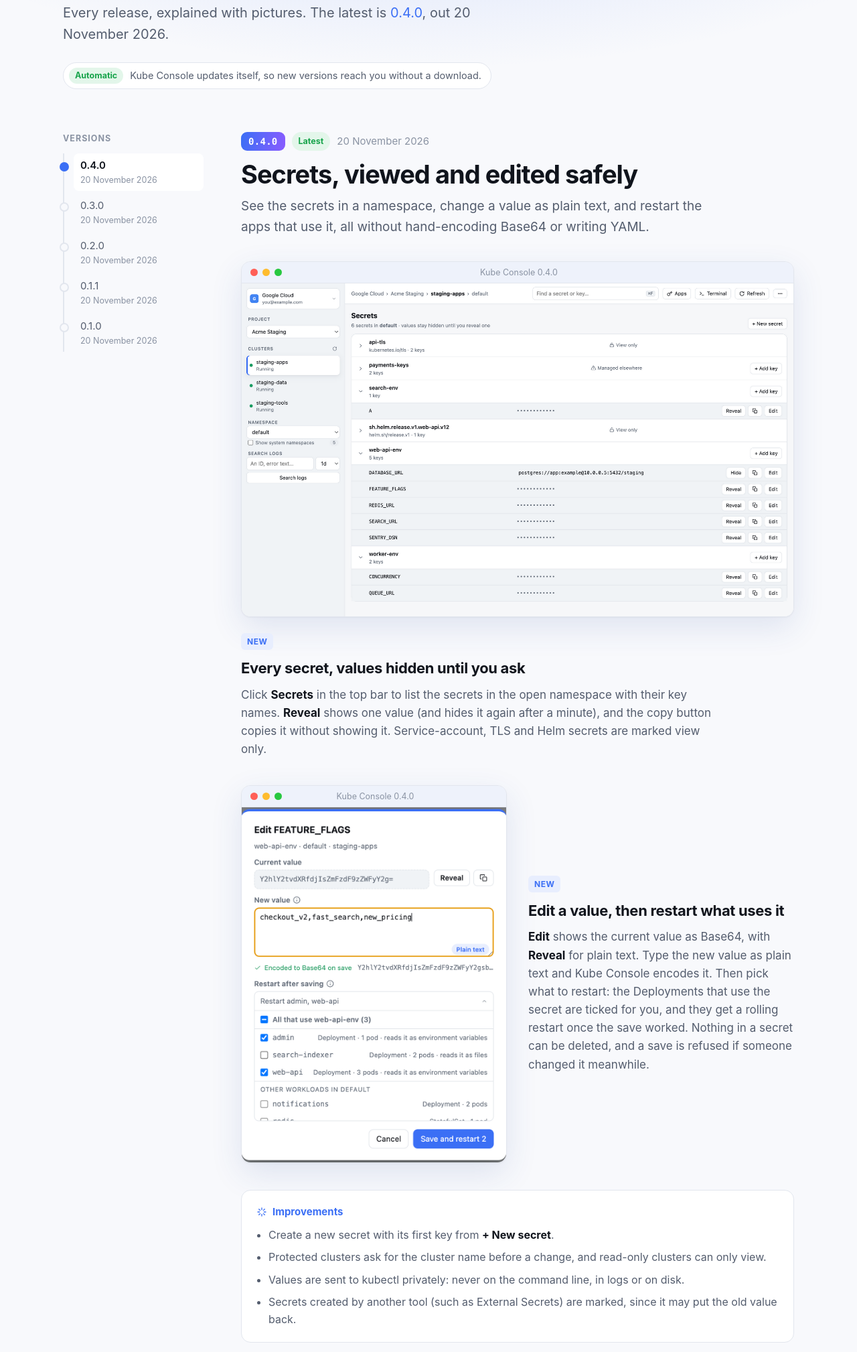
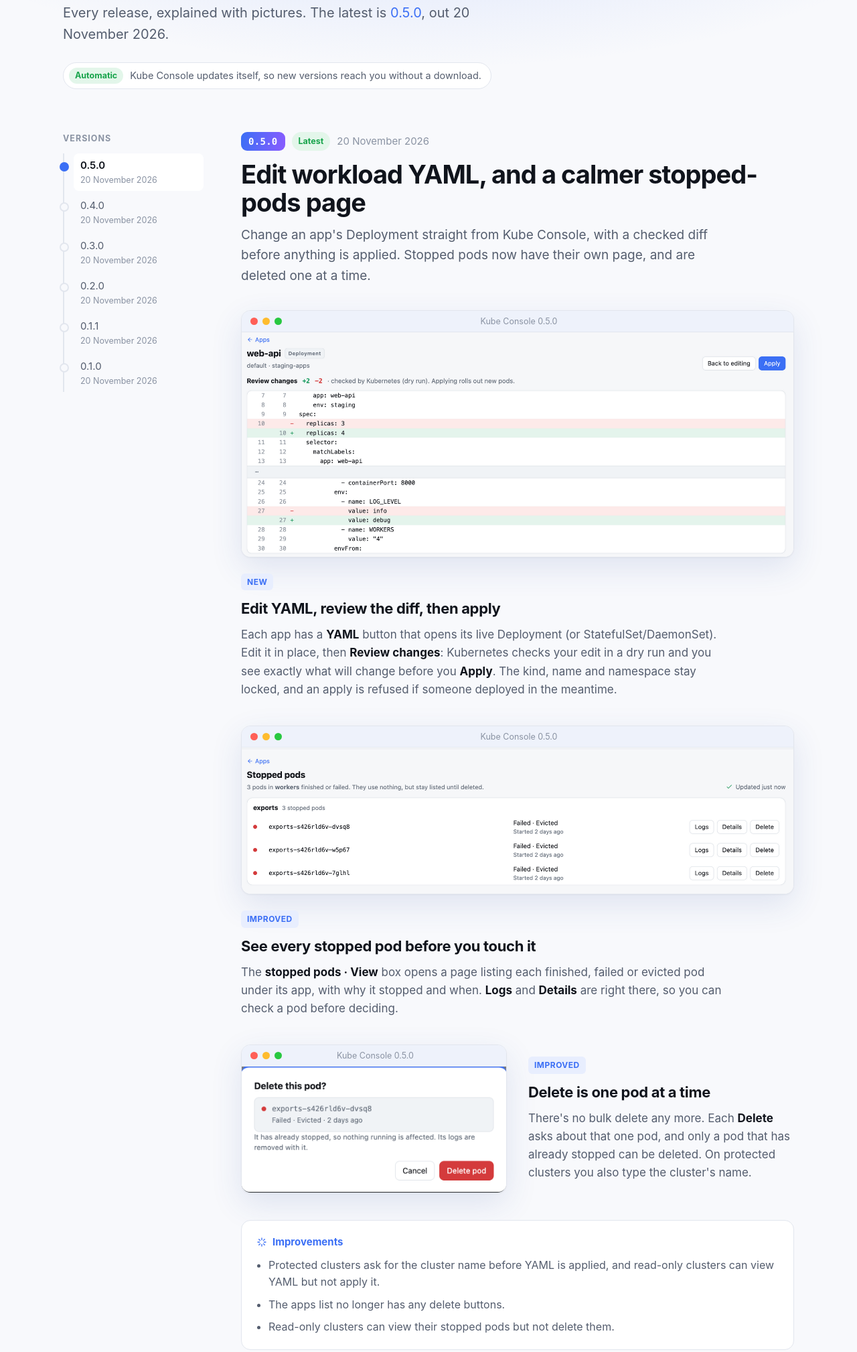
Before and after one commit to sibinms/kube-console-site, a plain HTML site: page docs/whats-new/index.html in a window 1280 px wide. Shown: the part 314-2332 px from the top of the page at 67% size. Drawn offline with Linux system fonts and the light colour scheme.

Commit message:
What's new: 0.5.0

```diff
--- a/docs/whats-new/index.html
+++ b/docs/whats-new/index.html
@@ -4,16 +4,16 @@
   <meta charset="utf-8" />
   <meta name="viewport" content="width=device-width, initial-scale=1" />
   <title>What's new in Kube Console · Release notes</title>
-  <meta name="description" content="What's new in Kube Console, the Mac app for Kubernetes: every release explained with screenshots. Latest: 0.4.0, Secrets, viewed and edited safely." />
+  <meta name="description" content="What's new in Kube Console, the Mac app for Kubernetes: every release explained with screenshots. Latest: 0.5.0, Edit workload YAML, and a calmer stopped-pods page." />
   <link rel="canonical" href="https://sibinms.github.io/kube-console-site/whats-new/" />
   <meta name="theme-color" content="#3b6ff5" />
   <link rel="icon" type="image/png" href="../icon.png" />
   <meta property="og:type" content="website" />
   <meta property="og:site_name" content="Kube Console" />
-  <meta property="og:title" content="What's new in Kube Console 0.4.0" />
-  <meta property="og:description" content="Secrets, viewed and edited safely. See the secrets in a namespace, change a value as plain text, and restart the apps that use it, all without hand-encoding Base64 or writing YAML." />
+  <meta property="og:title" content="What's new in Kube Console 0.5.0" />
+  <meta property="og:description" content="Edit workload YAML, and a calmer stopped-pods page. Change an app's Deployment straight from Kube Console, with a checked diff before anything is applied. Stopped pods now have their own page, and are deleted one at a time." />
   <meta property="og:url" content="https://sibinms.github.io/kube-console-site/whats-new/" />
-  <meta property="og:image" content="https://sibinms.github.io/kube-console-site/whats-new/0.4.0/secrets-light.png" />
+  <meta property="og:image" content="https://sibinms.github.io/kube-console-site/whats-new/0.5.0/yaml-light.png" />
   <meta name="twitter:card" content="summary_large_image" />
   <!-- Built by scripts/whats-new.js in the app repository; edit release-notes/, not this file. -->
   <style>
@@ -151,7 +151,7 @@
       <div class="wrap">
         <div class="kicker">Release notes</div>
         <h1>What's new in <span class="grad">Kube Console</span></h1>
-        <p class="lead">Every release, explained with pictures. The latest is <a href="#v0.4.0">0.4.0</a>, out 20 November 2026.</p>
+        <p class="lead">Every release, explained with pictures. The latest is <a href="#v0.5.0">0.5.0</a>, out 20 November 2026.</p>
         <div class="auto"><b>Automatic</b> Kube Console updates itself, so new versions reach you without a download.</div>
       </div>
     </header>
@@ -160,7 +160,8 @@
       <aside class="toc" aria-label="Versions">
         <h4>Versions</h4>
         <ol>
-          <li><a href="#v0.4.0" class="on">0.4.0<small>20 November 2026</small></a></li>
+          <li><a href="#v0.5.0" class="on">0.5.0<small>20 November 2026</small></a></li>
+          <li><a href="#v0.4.0">0.4.0<small>20 November 2026</small></a></li>
           <li><a href="#v0.3.0">0.3.0<small>20 November 2026</small></a></li>
           <li><a href="#v0.2.0">0.2.0<small>20 November 2026</small></a></li>
           <li><a href="#v0.1.1">0.1.1<small>20 November 2026</small></a></li>
@@ -168,11 +169,72 @@
         </ol>
       </aside>
       <div>
+      <article class="release" id="v0.5.0">
+        <header>
+          <div class="meta">
+            <span class="ver">0.5.0</span>
+            <span class="latest">Latest</span>
+            <time datetime="2026-11-20">20 November 2026</time>
+            <a class="permalink" href="#v0.5.0" title="Link to 0.5.0" aria-label="Link to version 0.5.0"><svg width="15" height="15" viewBox="0 0 24 24" fill="none" stroke="currentColor" stroke-width="2" stroke-linecap="round" stroke-linejoin="round" aria-hidden="true"><path d="M10 13a5 5 0 0 0 7.5.5l3-3a5 5 0 0 0-7-7l-1.7 1.7"/><path d="M14 11a5 5 0 0 0-7.5-.5l-3 3a5 5 0 0 0 7 7l1.7-1.7"/></svg></a>
+          </div>
+          <h2>Edit workload YAML, and a calmer stopped-pods page</h2>
+          <p class="summary">Change an app's Deployment straight from Kube Console, with a checked diff before anything is applied. Stopped pods now have their own page, and are deleted one at a time.</p>
+        </header>
+        <div class="hl">
+          <figure class="shot">
+            <div class="chrome"><i></i><i></i><i></i><span>Kube Console 0.5.0</span></div>
+            <picture>
+              <source srcset="0.5.0/yaml-dark.png" media="(prefers-color-scheme: dark)" />
+              <img src="0.5.0/yaml-light.png" alt="The YAML editor's review step for web-api, showing replicas changed from 3 to 4 and LOG_LEVEL from info to debug" fetchpriority="high" />
+            </picture>
+          </figure>
+          <div class="hl-text">
+            <span class="tag">New</span>
+            <h3>Edit YAML, review the diff, then apply</h3>
+            <p>Each app has a <strong>YAML</strong> button that opens its live Deployment (or StatefulSet/DaemonSet). Edit it in place, then <strong>Review changes</strong>: Kubernetes checks your edit in a dry run and you see exactly what will change before you <strong>Apply</strong>. The kind, name and namespace stay locked, and an apply is refused if someone deployed in the meantime.</p>
+          </div>
+        </div>
+        <div class="hl">
+          <figure class="shot">
+            <div class="chrome"><i></i><i></i><i></i><span>Kube Console 0.5.0</span></div>
+            <picture>
+              <source srcset="0.5.0/stopped-dark.png" media="(prefers-color-scheme: dark)" />
+              <img src="0.5.0/stopped-light.png" alt="The Stopped pods page listing three evicted exports pods, each with Logs, Details and Delete buttons" loading="lazy" />
+            </picture>
+          </figure>
+          <div class="hl-text">
+            <span class="tag">Improved</span>
+            <h3>See every stopped pod before you touch it</h3>
+            <p>The <strong>stopped pods · View</strong> box opens a page listing each finished, failed or evicted pod under its app, with why it stopped and when. <strong>Logs</strong> and <strong>Details</strong> are right there, so you can check a pod before deciding.</p>
+          </div>
+        </div>
+        <div class="hl compact">
+          <figure class="shot">
+            <div class="chrome"><i></i><i></i><i></i><span>Kube Console 0.5.0</span></div>
+            <picture>
+              <source srcset="0.5.0/stopped-confirm-dark.png" media="(prefers-color-scheme: dark)" />
+              <img src="0.5.0/stopped-confirm-light.png" alt="A small dialog asking Delete this pod? for one evicted pod" loading="lazy" />
+            </picture>
+          </figure>
+          <div class="hl-text">
+            <span class="tag">Improved</span>
+            <h3>Delete is one pod at a time</h3>
+            <p>There's no bulk delete any more. Each <strong>Delete</strong> asks about that one pod, and only a pod that has already stopped can be deleted. On protected clusters you also type the cluster's name.</p>
+          </div>
+        </div>
+        <div class="lists">
+          <div class="list">
+            <h4><svg width="16" height="16" viewBox="0 0 24 24" fill="none" stroke="currentColor" stroke-width="2" stroke-linecap="round" stroke-linejoin="round" aria-hidden="true"><path d="M12 3v4M12 17v4M3 12h4M17 12h4M5.6 5.6l2.8 2.8M15.6 15.6l2.8 2.8M5.6 18.4l2.8-2.8M15.6 8.4l2.8-2.8"/></svg>Improvements</h4>
+            <ul><li>Protected clusters ask for the cluster name before YAML is applied, and read-only clusters can view YAML but not apply it.</li><li>The apps list no longer has any delete buttons.</li><li>Read-only clusters can view their stopped pods but not delete them.</li></ul>
+          </div>
+        </div>
+      </article>
+
       <article class="release" id="v0.4.0">
         <header>
           <div class="meta">
             <span class="ver">0.4.0</span>
-            <span class="latest">Latest</span>
+
             <time datetime="2026-11-20">20 November 2026</time>
             <a class="permalink" href="#v0.4.0" title="Link to 0.4.0" aria-label="Link to version 0.4.0"><svg width="15" height="15" viewBox="0 0 24 24" fill="none" stroke="currentColor" stroke-width="2" stroke-linecap="round" stroke-linejoin="round" aria-hidden="true"><path d="M10 13a5 5 0 0 0 7.5.5l3-3a5 5 0 0 0-7-7l-1.7 1.7"/><path d="M14 11a5 5 0 0 0-7.5-.5l-3 3a5 5 0 0 0 7 7l1.7-1.7"/></svg></a>
           </div>
@@ -184,7 +246,7 @@
             <div class="chrome"><i></i><i></i><i></i><span>Kube Console 0.4.0</span></div>
             <picture>
               <source srcset="0.4.0/secrets-dark.png" media="(prefers-color-scheme: dark)" />
-              <img src="0.4.0/secrets-light.png" alt="Kube Console's Secrets view listing secrets in the default namespace, with one value revealed and the others hidden" fetchpriority="high" />
+              <img src="0.4.0/secrets-light.png" alt="Kube Console's Secrets view listing secrets in the default namespace, with one value revealed and the others hidden" loading="lazy" />
             </picture>
           </figure>
           <div class="hl-text">
@@ -354,7 +416,7 @@
     <section class="cta">
       <h2>Try the latest version</h2>
       <p>Free for Macs with Apple silicon. Signed and notarized by Apple.</p>
-      <a class="btn primary" href="https://github.com/sibinms/kube-console-site/releases/latest/download/Kube-Console.dmg">Download Kube Console 0.4.0</a>
+      <a class="btn primary" href="https://github.com/sibinms/kube-console-site/releases/latest/download/Kube-Console.dmg">Download Kube Console 0.5.0</a>
     </section>
   </main>
 
```
Also changed, not shown: docs/index.html (+1 -1 lines), docs/whats-new/0.5.0/stopped-confirm-dark.png (added), docs/whats-new/0.5.0/stopped-confirm-light.png (added), docs/whats-new/0.5.0/stopped-dark.png (added), docs/whats-new/0.5.0/stopped-light.png (added), docs/whats-new/0.5.0/yaml-dark.png (added), docs/whats-new/0.5.0/yaml-light.png (added).
